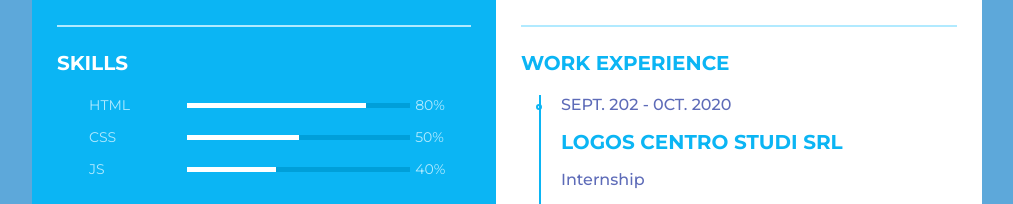
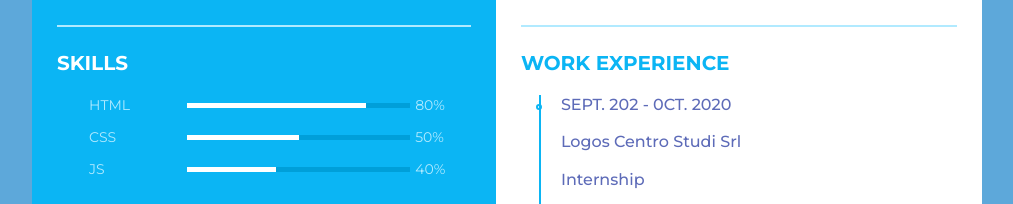
Before and after one commit to dharmypaul/dharmypaul.github.io, a plain HTML site: page index.html in a window 1280 px wide. Shown: the part 980-1184 px from the top of the page, without its empty margins (133-1146 px from the left). Drawn offline with nearby package versions, Linux system fonts and the light colour scheme.

Commit message:
Update index.html

```diff
--- a/index.html
+++ b/index.html
@@ -178,7 +178,7 @@
                     <li>
                         <div class="date">SEPT. 202 - 0CT. 2020</div>
                         <div class="info">
-                            <p class="bold"> Logos Centro Studi Srl	<p>
+                            <p class="semi-bold"> Logos Centro Studi Srl	<p>
                             <p class="semi-bold">Internship</p>
                             <ul id="intern">
                                 <li>Implemented and developed ongoing programme initiatives through
```
